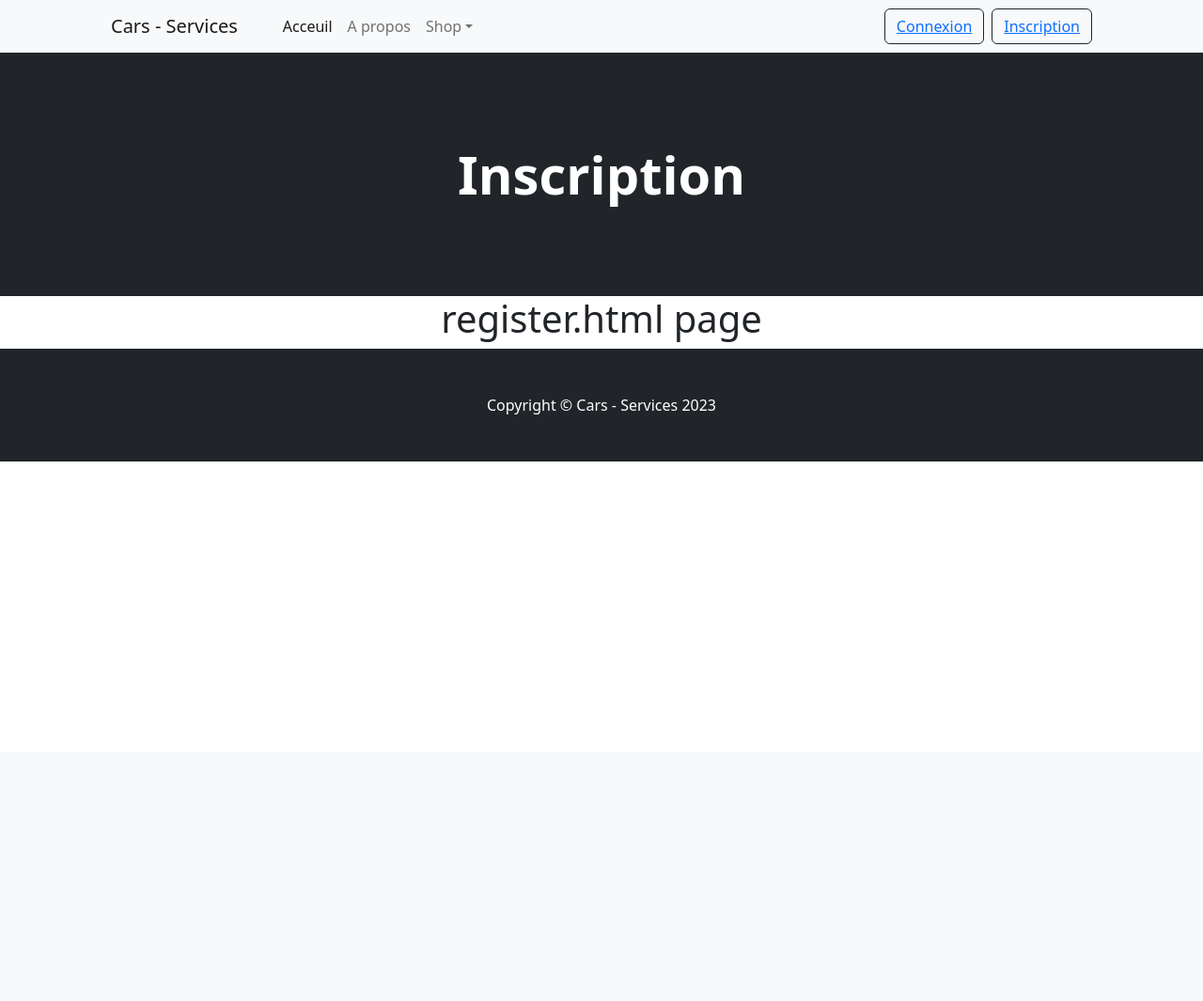
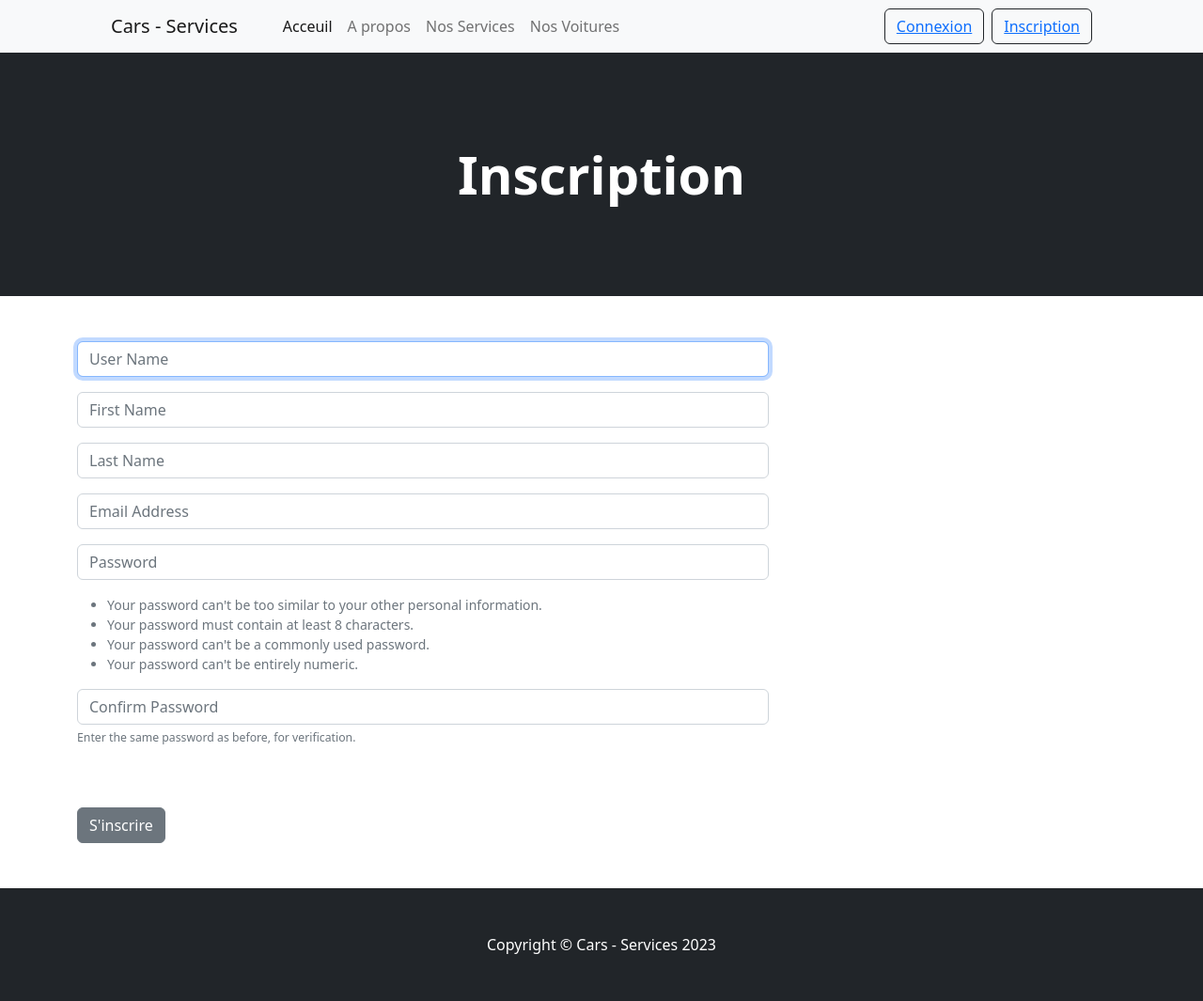
Before and after one commit to abdellahkh/project_tfe, a Django app: page /register/ in a window 1280 px wide. Shown: the whole page at 94% size. Before the commit the page ends 491 px from the top, so only its background shows below. Run offline with Django 4.2, Linux system fonts and the light colour scheme; some libraries are stand-ins or nearby versions.

Commit message:
update du visuel voiture, adaptation de la navbar

```diff
--- /dev/null
+++ b/car_dealer/forms.py
@@ -0,0 +1,30 @@
+from django.contrib.auth.models import User
+from django.contrib.auth.forms import UserCreationForm
+from django import forms
+
+class SignUpForm(UserCreationForm):
+	email = forms.EmailField(label="", widget=forms.TextInput(attrs={'class':'form-control', 'placeholder':'Email Address'}))
+	first_name = forms.CharField(label="", max_length=100, widget=forms.TextInput(attrs={'class':'form-control', 'placeholder':'First Name'}))
+	last_name = forms.CharField(label="", max_length=100, widget=forms.TextInput(attrs={'class':'form-control', 'placeholder':'Last Name'}))
+
+	class Meta:
+		model = User
+		fields = ('username', 'first_name', 'last_name', 'email', 'password1', 'password2')
+
+	def __init__(self, *args, **kwargs):
+		super(SignUpForm, self).__init__(*args, **kwargs)
+
+		self.fields['username'].widget.attrs['class'] = 'form-control'
+		self.fields['username'].widget.attrs['placeholder'] = 'User Name'
+		self.fields['username'].label = ''
+		self.fields['username'].help_text = '<span class="form-text text-muted"><small></small></span>'
+
+		self.fields['password1'].widget.attrs['class'] = 'form-control'
+		self.fields['password1'].widget.attrs['placeholder'] = 'Password'
+		self.fields['password1'].label = ''
+		self.fields['password1'].help_text = '<ul class="form-text text-muted small"><li>Your password can\'t be too similar to your other personal information.</li><li>Your password must contain at least 8 characters.</li><li>Your password can\'t be a commonly used password.</li><li>Your password can\'t be entirely numeric.</li></ul>'
+
+		self.fields['password2'].widget.attrs['class'] = 'form-control'
+		self.fields['password2'].widget.attrs['placeholder'] = 'Confirm Password'
+		self.fields['password2'].label = ''
+		self.fields['password2'].help_text = '<span class="form-text text-muted"><small>Enter the same password as before, for verification.</small></span>'
--- a/car_dealer/templates/navbar.html
+++ b/car_dealer/templates/navbar.html
@@ -10,31 +10,27 @@
                 <li class="nav-item"><a class="nav-link active" aria-current="page" href="{% url 'home' %}">Acceuil</a>
                 </li>
                 <li class="nav-item"><a class="nav-link" href="{% url 'about' %}">A propos</a></li>
-                <li class="nav-item dropdown">
-                    <a class="nav-link dropdown-toggle" id="navbarDropdown" href="#" role="button"
-                        data-bs-toggle="dropdown" aria-expanded="false">Shop</a>
-                    <ul class="dropdown-menu" aria-labelledby="navbarDropdown">
-                        <li><a class="dropdown-item" href="#!">Tous les vehicules</a></li>
-                        <li><a class="dropdown-item" href="{% url 'services' %}">Tous les services</a></li>
-                        <li>
-                            <hr class="dropdown-divider" />
-                        </li>
-                        <li><a class="dropdown-item" href="#!">Nouveaux Vehicules</a></li>
-                        <li><a class="dropdown-item" href="#!">New Arrivals</a></li>
-                    </ul>
-                </li>
+                <li class="nav-item"><a class="nav-link" href="{% url 'services' %}">Nos Services</a></li>
+                <li class="nav-item"><a class="nav-link" href="{% url 'home' %}">Nos Voitures</a></li>
             </ul>
             <form class="d-flex">
                 {% if user.is_authenticated %}
                 <button class="btn btn-outline-dark me-2" type="submit">
                     <i class="bi-person-fill me-1"></i>
-                    Profile
+                    {{ user.username }}
                 </button>
                 <button class="btn btn-outline-dark me-2" type="submit">
                     <a href="{% url 'logout' %}">
                         Logout
                     </a>
                 </button>
+                    {% if user.is_superuser %}
+                    <button class="btn btn-outline-dark me-2" type="submit">
+                        <a href="/admin/">
+                            admin
+                        </a>
+                    </button>
+                    {% endif %}
                 {% else %}
                 <button class="btn btn-outline-dark me-2" type="submit">
                     <a href="{% url 'login' %}">
--- a/car_dealer/templates/register.html
+++ b/car_dealer/templates/register.html
@@ -12,11 +12,24 @@
 </header>
 <div class="container">
     <div class="row">
-        <center>
+        <div class="col-md-6 offset-md-3">
+
+        </div>
             <div class="col-8">
-                <h1>register.html page</h1>
+                <br /><br />
+                <form method="POST" action="{% url 'register' %}">
+                    {% csrf_token %}
+                    {{ form.as_p }}
+                    <br/><br/>
+
+                    <button type="submit" class="btn btn-secondary">
+                        S'inscrire
+                    </button>
+
+                </form>
+                <br /><br />
             </div>
-        </center>
+        </div>
     </div>
 </div>
 
--- a/car_dealer/urls.py
+++ b/car_dealer/urls.py
@@ -8,5 +8,6 @@ urlpatterns = [
     path('register/', views.register_user, name='register'),
     path('about/', views.about, name='about'),
     path('services/', views.allServices, name='services'),
+    path('voiture/<int:pk>', views.voiture, name='voiture'),
 
 ]
--- a/car_dealer/views.py
+++ b/car_dealer/views.py
@@ -2,6 +2,10 @@ from django.shortcuts import render, redirect
 from .models import Voiture
 from django.contrib.auth import authenticate, login, logout
 from django.contrib import messages
+from django.contrib.auth.models import User
+from django.contrib.auth.forms import UserCreationForm
+from .forms import SignUpForm
+from django import forms
 
 # Create your views here.
 def home(request):
@@ -9,7 +13,23 @@ def home(request):
     return render(request, 'home.html', {'voitures' :voitures})
 
 def register_user(request):
-    return render(request, 'register.html', {})
+    form = SignUpForm()
+    if request.method == "POST":
+        form = SignUpForm(request.POST)
+        if form.is_valid():
+            form.save()
+            username = form.cleaned_data['username']
+            password = form.cleaned_data['password1']
+
+            user = authenticate(username=username, password=password)
+            login(request, user)
+            messages.success(request, ("Inscription validee"))
+            return redirect('home')
+        else:
+            messages.success(request, ("Ooops, une erreur s'est produite"))
+            return redirect('register')
+    else:
+        return render(request, 'register.html', {'form': form})
 
 def login_user(request):
     if request.method == "POST":
@@ -38,3 +58,7 @@ def about(request):
     return render(request, 'about.html', {})
 def allServices(request):
     return render(request, 'allServices.html', {})
+
+def voiture(request, pk):
+    voiture = Voiture.objects.get(id=pk)
+    return render(request, 'voiture.html' ,{'voiture' : voiture})
```
Also changed, not shown: car_dealer/models.py (+13 -0 lines), car_dealer/templates/home.html (+5 -3 lines), car_dealer/templates/voiture.html (added, +107 -0 lines), car_dealer/migrations/0014_voiture_transmission.py (added), car_dealer/migrations/0015_voiture_reserve.py (added), db.sqlite3.
